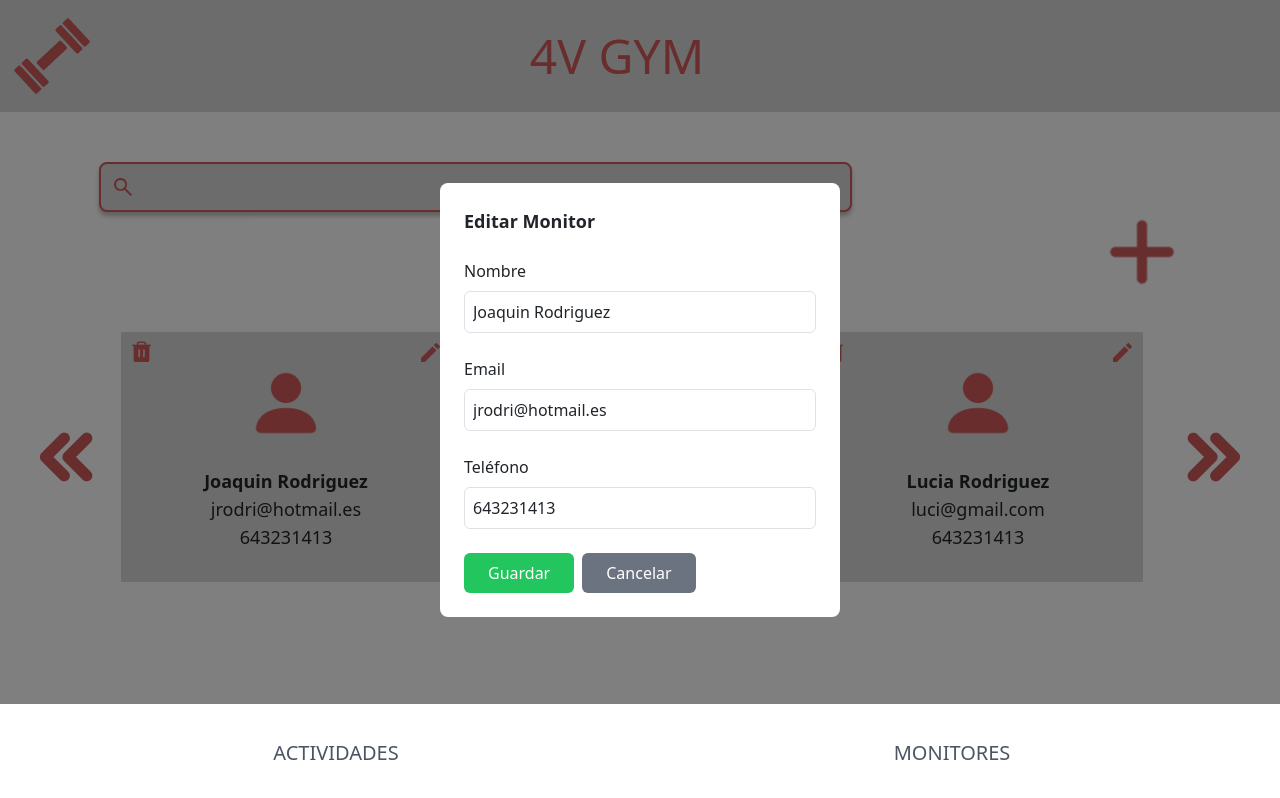
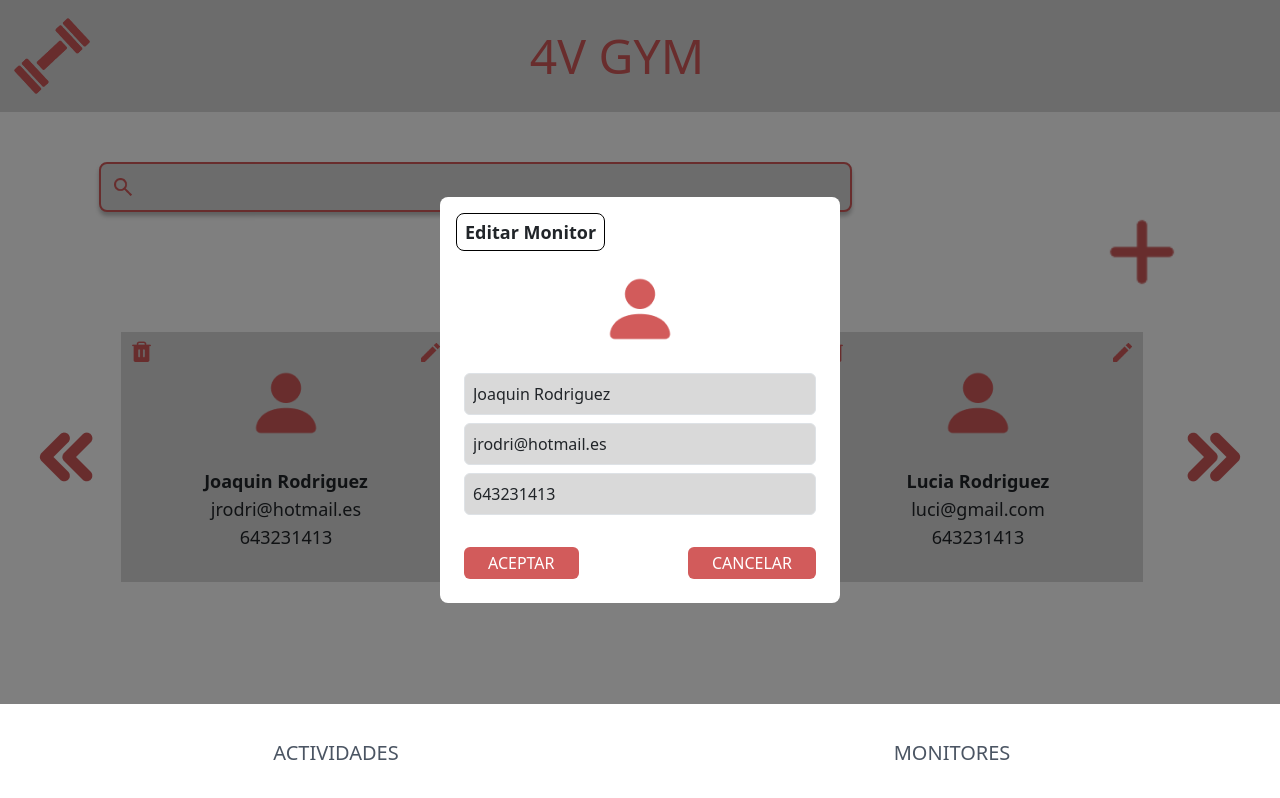
Before and after one commit to AnderVegas/4V-GYM-PROYECT, an Angular app: page /monitors in a window 1280 px wide. Both pictures are taken after a click on the button 430 px from the left and 352 px from the top of the page. Built offline with nearby package versions, Linux system fonts and the light colour scheme.

Commit message:
PopUps finished and fixed

```diff
--- a/src/app/activities/activities.component.html
+++ b/src/app/activities/activities.component.html
@@ -51,7 +51,7 @@
                 class="w-10 h-15"
               />
             </div>
-            <!-- Añadir ID aquí -->
+            <!-- Añadir ID para depurar -->
             <!-- <div class="flex items-center ml-4 text-gray-500 text-sm">
               <p>ID: {{ activity.id }}</p>
             </div> -->
@@ -96,17 +96,24 @@
   class="fixed top-0 left-0 w-full h-full flex items-center justify-center bg-black bg-opacity-50"
   *ngIf="isModalOpen"
 >
-  <div class="bg-white p-6 rounded-lg w-[400px]">
-    <h2 class="text-lg font-bold mb-4">{{ isEditing ? 'Editar Actividad' : 'Añadir Actividad' }}</h2>
+  <div class="bg-white p-6 rounded-lg w-[400px] flex flex-col relative">
+    <h2
+      class="absolute top-4 left-4 text-lg font-bold border border-black rounded-lg px-2 py-1"
+    >
+    {{ isEditing ? 'Editar Actividad' : 'Añadir Actividad' }}
+    </h2>
 
     <form (ngSubmit)="isEditing ? saveEditedActivity() : addActivity()">
-      <label class="block mb-2">Monitor 1</label>
-<select [(ngModel)]="newActivityMonitor1" name="monitor1" class="w-full mb-4 p-2 border rounded">
+      <label class="block mb-2 mt-10">Monitor 1</label>
+      <select [(ngModel)]="newActivityMonitor1" name="monitor1" class="w-full mb-4 p-2 border rounded bg-[#D9D9D9]">
         <option *ngFor="let monitor of monitors" [ngValue]="monitor">{{ monitor.nombre }}</option>
       </select>
 
-<label class="block mb-2">Monitor 2 (Opcional)</label>
-<select [(ngModel)]="newActivityMonitor2" name="monitor2" class="w-full mb-4 p-2 border rounded">
+      <label class="block mb-2" >Monitor 2 (Opcional)</label>
+      <select [(ngModel)]="newActivityMonitor2" name="monitor2" class="w-full mb-4 p-2 border rounded bg-[#D9D9D9]">
+        <option [ngValue]="null" >
+          Ninguno
+        </option>
         <option *ngFor="let monitor of getFilteredMonitors(newActivityMonitor1)" [ngValue]="monitor">
           {{ monitor.nombre }}
         </option>
@@ -114,20 +121,26 @@
 
 
       <label class="block mb-2">Tipo de Actividad</label>
-      <select [(ngModel)]="newActivityType" name="tipo" class="w-full mb-4 p-2 border rounded">
+      <select [(ngModel)]="newActivityType" name="tipo" class="w-full mb-4 p-2 border rounded bg-[#D9D9D9]">
         <option *ngFor="let type of activityTypes" [value]="type">{{ type }}</option>
       </select>
 
+      <div class="flex justify-between items-center mt-4">
         <button
           type="submit"
-        class="bg-green-500 text-white px-4 py-2 rounded"
-        [disabled]="!newActivityMonitor1 && !newActivityMonitor2">
-        Guardar
+          [disabled]="!newActivityMonitor1 && !newActivityMonitor2"
+          class="bg-[#D25B5B] text-white px-4 py-1 rounded">
+
+          ACEPTAR
         </button>
 
-      <button type="button" class="bg-gray-500 text-white px-4 py-2 rounded ml-2" (click)="closeModal()">
-        Cancelar
+        <button
+          type="button"
+          class="bg-[#D25B5B] text-white px-4 py-1 rounded ml-2"
+          (click)="closeModal()">
+          CANCELAR
         </button>
+      </div>
     </form>
   </div>
 </div>
--- a/src/app/activities/activities.component.ts
+++ b/src/app/activities/activities.component.ts
@@ -46,6 +46,7 @@ export class ActivitiesComponent implements OnInit {
     this.isModalOpen = true;
   }
 
+  // Limpiar PopUp de editar actividad al abrirlo
   openEditActivityModal(activity: Activity): void {
     this.isEditing = true;
     this.editingActivityId = activity.id;
@@ -76,6 +77,11 @@ export class ActivitiesComponent implements OnInit {
       return;
     }
 
+    // Validación para error de monitor duplicado
+    if(this.newActivityMonitor1 == this.newActivityMonitor2){
+      this.newActivityMonitor2 = null;
+    }
+
     // Obtener el último ID y calcular el nuevo ID
     const lastId = this.activities.length > 0 ? Math.max(...this.activities.map(activity => activity.id)) : 0;
     const newId = lastId + 1;
@@ -91,7 +97,7 @@ export class ActivitiesComponent implements OnInit {
 
     this.entitiesService.activitys.push(newActivity); // Guardar la nueva actividad
     this.activities = this.entitiesService.getActivitys(); // Actualizar la lista de actividades
-    this.closeModal(); // Cerrar el modal
+    this.closeModal();
   }
 
   saveEditedActivity(): void {
@@ -99,6 +105,10 @@ export class ActivitiesComponent implements OnInit {
     if (this.editingActivityId === null || !this.selectedDate || !this.newActivityType || (!this.newActivityMonitor1 && !this.newActivityMonitor2)) {
       alert('Debe seleccionar al menos un monitor y un tipo de actividad.');
       return;
+    }
+
+    if(this.newActivityMonitor1 == this.newActivityMonitor2){
+      this.newActivityMonitor2 = null;
     }
 
     const editedActivity = this.activities.find(a => a.id === this.editingActivityId);
@@ -109,7 +119,7 @@ export class ActivitiesComponent implements OnInit {
     }
 
     this.activities = this.entitiesService.getActivitys(); // Actualizar la lista de actividades
-    this.closeModal(); // Cerrar el modal
+    this.closeModal();
   }
 
 
--- a/src/app/monitors/monitors.component.html
+++ b/src/app/monitors/monitors.component.html
@@ -62,7 +62,6 @@ class="w-20 h-20 cursor-pointer addIcon"
           <img src="../../assets/trash.png" alt="Delete" class="w-4 h-4 boton" />
         </button>
 
-        <!-- Imagen del Avatar -->
         <img
           src="../../assets/avatar.png"
           alt="Avatar"
@@ -90,51 +89,64 @@ class="w-20 h-20 cursor-pointer addIcon"
   class="fixed top-0 left-0 w-full h-full flex items-center justify-center bg-black bg-opacity-50"
   *ngIf="isModalOpenMonitor"
 >
-  <div class="bg-white p-6 rounded-lg w-[400px]">
-    <h2 class="text-lg font-bold mb-4">{{ isEditingMonitor ? 'Editar Monitor' : 'Añadir Monitor' }}</h2>
+  <div class="bg-white p-6 rounded-lg w-[400px] flex flex-col relative">
+    <h2
+      class="absolute top-4 left-4 text-lg font-bold border border-black rounded-lg px-2 py-1"
+    >
+      {{ isEditingMonitor ? 'Editar Monitor' : 'Añadir Monitor' }}
+    </h2>
 
-    <form (ngSubmit)="isEditingMonitor ? editMonitor() : addMonitor()">
-      <label class="block mb-2">Nombre</label>
+    <div class="relative flex items-center justify-center mt-12 mb-4">
+      <img
+        src="../../assets/avatar.png"
+        alt="Avatar"
+        class="avatarImg w-20 h-20"
+      />
+    </div>
+
+    <form (ngSubmit)="isEditingMonitor ? editMonitor() : addMonitor()" class="w-full">
       <input
         type="text"
         [(ngModel)]="monitorNombre"
         name="nombre"
-        class="w-full mb-4 p-2 border rounded"
+        placeholder="Nombre"
+        class="w-full mb-2 p-2 border rounded bg-[#D9D9D9] placeholder-black"
         required
       />
 
-      <label class="block mb-2">Email</label>
       <input
         type="email"
         [(ngModel)]="monitorEmail"
         name="email"
-        class="w-full mb-4 p-2 border rounded"
+        placeholder="Email"
+        class="w-full mb-2 p-2 border rounded bg-[#D9D9D9] placeholder-black"
         required
       />
 
-      <label class="block mb-2">Teléfono</label>
       <input
         type="tel"
         [(ngModel)]="monitorTelefono"
         name="telefono"
-        class="w-full mb-4 p-2 border rounded"
+        placeholder="Teléfono"
+        class="w-full mb-2 p-2 border rounded bg-[#D9D9D9] placeholder-black"
         required
       />
 
+      <!-- Contenedor de botones -->
+      <div class="flex justify-between items-center mt-4">
         <button
           type="submit"
-        class="bg-green-500 text-white px-4 py-2 rounded"
-        [disabled]="!monitorNombre || !monitorEmail || !monitorTelefono">
-        Guardar
+          class="bg-[#D25B5B] text-white px-4 py-1 rounded">
+          ACEPTAR
         </button>
 
         <button
           type="button"
-        class="bg-gray-500 text-white px-4 py-2 rounded ml-2"
+          class="bg-[#D25B5B] text-white px-4 py-1 rounded ml-2"
           (click)="closeModal()">
-        Cancelar
+          CANCELAR
         </button>
+      </div>
     </form>
-
   </div>
 </div>
--- a/src/app/monitors/monitors.component.ts
+++ b/src/app/monitors/monitors.component.ts
@@ -27,6 +27,7 @@ export class MonitorsComponent implements OnInit {
     telefono: ''
   };
 
+  // Parametros para el carrousel
   currentIndex: number = 0;
   currentTranslate: number = 0; // Controla el desplazamiento
   cardWidth: number = 330; // Ancho del card + margen (330px ancho)
@@ -37,7 +38,7 @@ export class MonitorsComponent implements OnInit {
   monitorEmail: string = '';
   monitorTelefono: string = '';
 
-  // Para el filtro de búsqueda
+  // Variable locale para manejar el filtro de búsqueda
   searchQuery: string = '';
 
   constructor(private entitiesService: EntitiesService) {}
@@ -53,7 +54,7 @@ export class MonitorsComponent implements OnInit {
 
   deleteMonitor(monitorId: number): void {
     if (monitorId === undefined) return;
-    this.entitiesService.removeMonitors(monitorId);  // Cambié removeActivity por removeMonitors
+    this.entitiesService.removeMonitors(monitorId);
     this.monitors = this.entitiesService.getMonitors();
   }
 
@@ -84,12 +85,14 @@ export class MonitorsComponent implements OnInit {
   }
 
   openAddMonitorModal(): void {
-    this.isModalOpenMonitor = true; // Abrir el modal
+    this.isModalOpenMonitor = true;
     this.isEditingMonitor = false; // Asegurarse de que no estamos en modo edición
+
+    // Limpiar datos
     this.monitorNombre = "";
     this.monitorEmail = "";
     this.monitorTelefono = "";
-    this.newMonitor = {            // Limpiar los datos
+    this.newMonitor = {
       nombre: '',
       email: '',
       telefono: ''
@@ -108,12 +111,12 @@ export class MonitorsComponent implements OnInit {
     this.monitorTelefono = monitor.telefono;
   }
 
-
+  // Cerrar el modal
   closeModal(): void {
-    this.isModalOpenMonitor = false; // Cerrar el modal
+    this.isModalOpenMonitor = false;
   }
 
-   // El método para añadir monitor (no cambia mucho, solo usa las variables locales)
+   // Método para añadir monitor
    addMonitor(): void {
     if (!this.monitorNombre || !this.monitorEmail || !this.monitorTelefono) {
       alert('Debe completar todos los campos');
@@ -131,7 +134,7 @@ export class MonitorsComponent implements OnInit {
     this.monitors = this.entitiesService.getMonitors();
   }
 
-  // El método para editar un monitor
+  // Método para editar un monitor
   editMonitor(): void {
     if (!this.monitorNombre || !this.monitorEmail || !this.monitorTelefono) {
       alert('Debe completar todos los campos');
@@ -164,7 +167,7 @@ export class MonitorsComponent implements OnInit {
     }
 
     // Restablecer el índice y actualizar los monitores visibles después de filtrar
-    this.currentIndex = 0;  // Restablecer al primer índice
+    this.currentIndex = 0;
     this.updateVisibleMonitors();  // Actualizar los monitores visibles
   }
 
--- a/src/app/utils/entities.service.ts
+++ b/src/app/utils/entities.service.ts
@@ -141,9 +141,9 @@ export class EntitiesService {
   }
 
   addMonitor(monitor: Monitor): void {
-  monitor.id = this.monitors.length; // Asignamos un ID único
-  this.monitors.push(monitor); // Agregar el nuevo monitor a la lista
-}
+    monitor.id = this.monitors.length; // Asignamos un ID único
+    this.monitors.push(monitor);
+  }
 
 
 }
```
Lines whose indentation alone changed are shown as unchanged.
